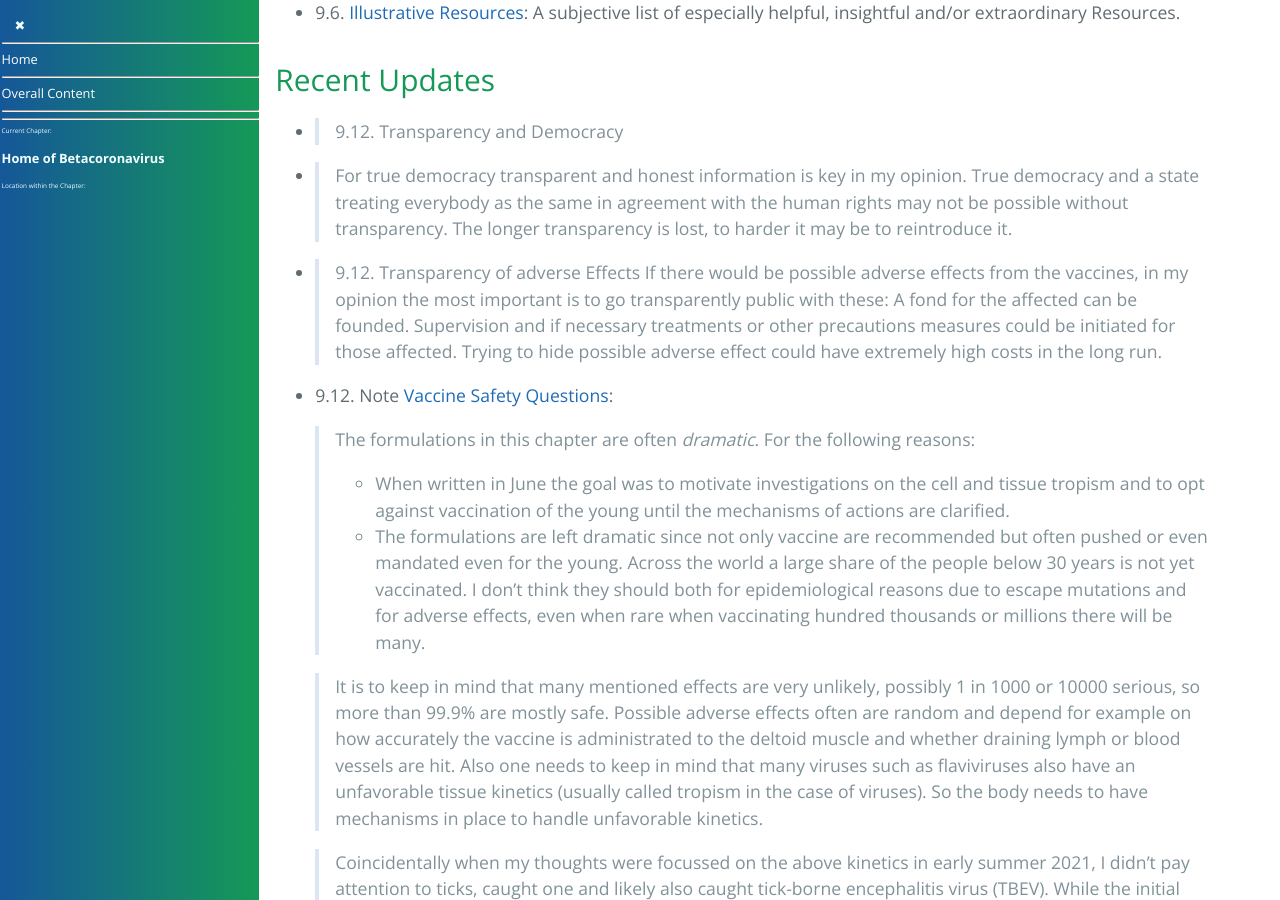
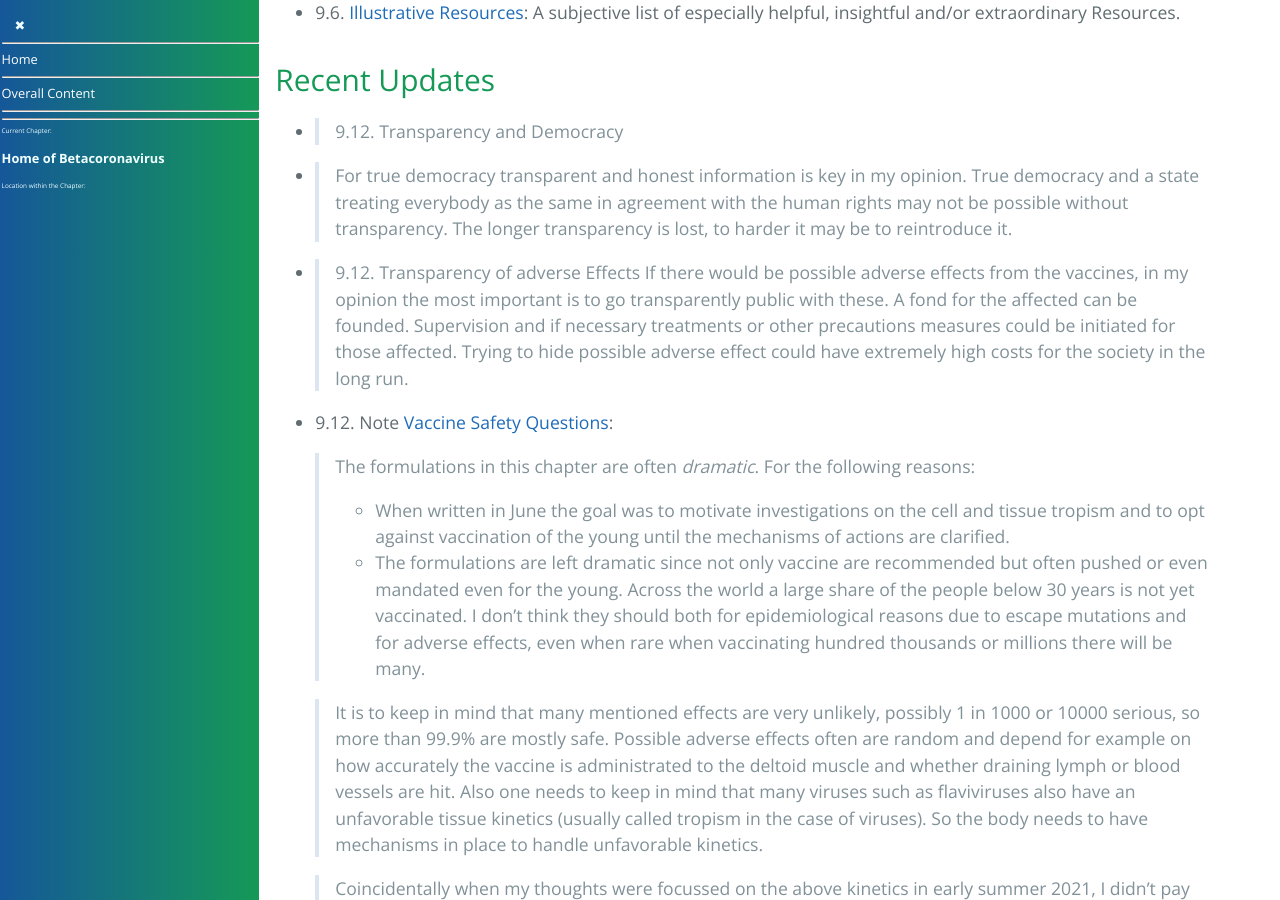
Before and after one commit to forestgrape/coronavirus, a Jekyll site: the page built from index.md, in a window 1280 px wide and 900 px high, scrolled down 2634 px. Built offline with Jekyll 4.4.1, drawn with Linux system fonts in a browser that asks for light colours; our own code applies the rules of GitHub Pages for plain Markdown files.

Commit message:
formulations

```diff
--- a/index.md
+++ b/index.md
@@ -80,7 +80,7 @@
 
 
 - > 9.12. Transparency of adverse Effects
-  > If there would be possible adverse effects from the vaccines, in my opinion the most important is to go transparently public with these: A fond for the affected can be founded. Supervision and if necessary treatments or other precautions measures could be initiated for those affected. Trying to hide possible adverse effect could have extremely high costs in the long run.
+  > If there would be possible adverse effects from the vaccines, in my opinion the most important is to go transparently public with these. A fond for the affected can be founded. Supervision and if necessary treatments or other precautions measures could be initiated for those affected. Trying to hide possible adverse effect could have extremely high costs for the society in the long run.
 
 
 - 9.12. Note [Vaccine Safety Questions](10_vaccines/vaccine_safety.md):
```
